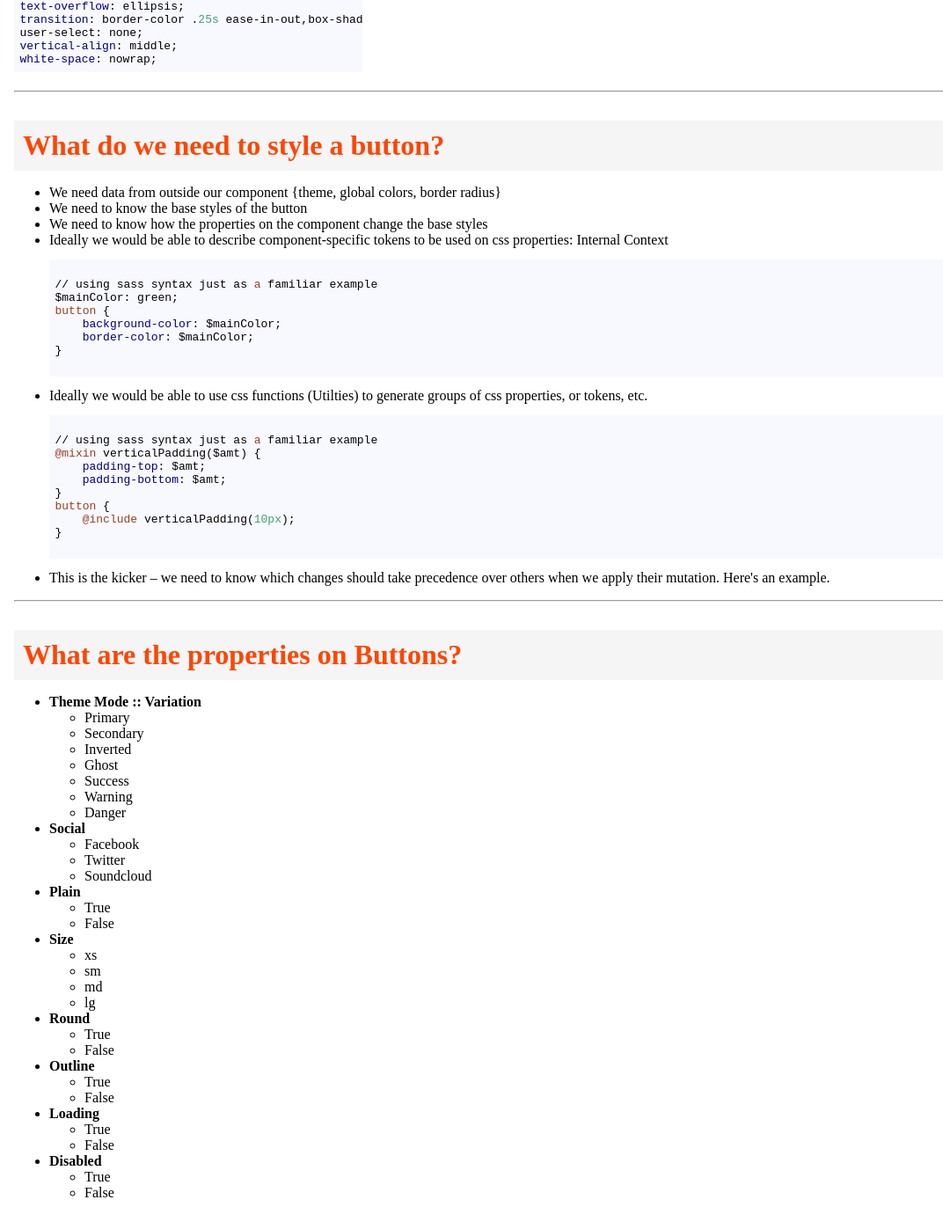
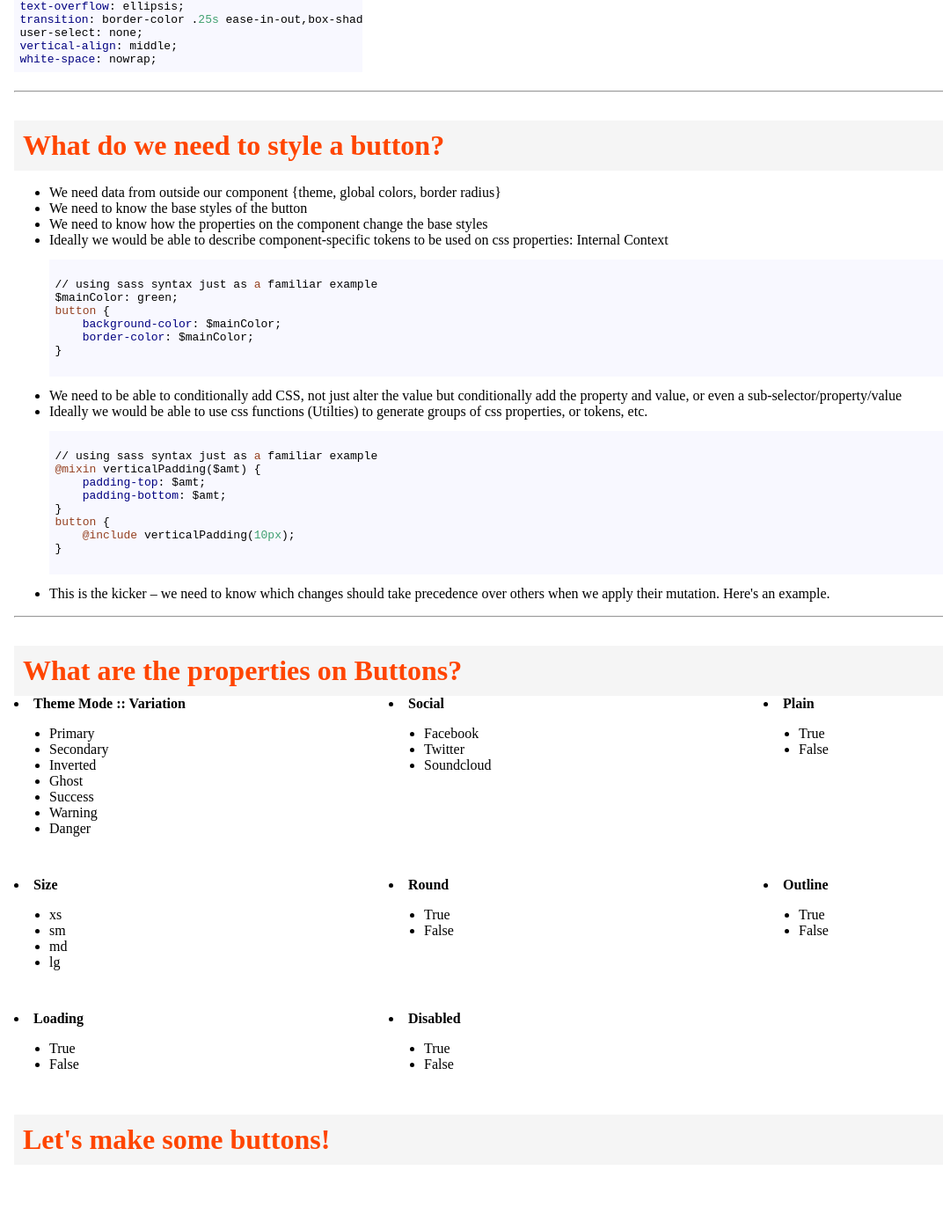
Before and after one commit to benoitdeziel/theming-react-components, a React (Create React App) app: page /overview in a window 1280 px wide. Shown: the part 606-2003 px from the top of the page at 88% size, without its empty margins (0-1072 px from the left). After the commit the page ends 1946 px from the top, so only its background shows below. Built offline with nearby package versions, Linux system fonts and the light colour scheme; a web font is replaced by a local one.

Commit message:
update overview page

```diff
--- a/src/pages/Overview.jsx
+++ b/src/pages/Overview.jsx
@@ -1,7 +1,6 @@
 import React from 'react';
 import { Wrapper } from '../components/Wrapper';
 import styled from 'styled-components';
-import PropTypes from 'prop-types';
 import SyntaxHighlighter from 'react-syntax-highlighter';
 import { docco } from 'react-syntax-highlighter/dist/esm/styles/hljs';
 import codeExamples from '../lib/codeExamples';
@@ -47,6 +46,13 @@ const CodeSamples = styled.div`
     grid-gap: 30px;
 `;
 
+const ButtonGrid = styled.div`
+    button {
+        float: left;
+        margin: 0 10px 10px 0;
+    }
+`;
+
 export function Overview() {
     return (
         <Wrapper>
@@ -87,6 +93,11 @@ button {
                     />
                 </li>
                 <li>
+                    We need to be able to conditionally add CSS, not just alter
+                    the value but conditionally add the property and value, or
+                    even a sub-selector/property/value
+                </li>
+                <li>
                     {`Ideally we would be able to use css functions (Utilties) to generate groups of css properties, or tokens, etc.`}
                     <CodeSnippet
                         codeString={`
@@ -109,7 +120,7 @@ button {
             </ul>
             <hr />
             <Question>What are the properties on Buttons?</Question>
-            <ul>
+            <CodeSamples>
                 {Object.keys(properties).map(x => (
                     <li key={`li-${x}`}>
                         <strong>{x}</strong>
@@ -120,7 +131,8 @@ button {
                         </ul>
                     </li>
                 ))}
-            </ul>
+            </CodeSamples>
+            <Question>Let's make some buttons!</Question>
         </Wrapper>
     );
 }
```
